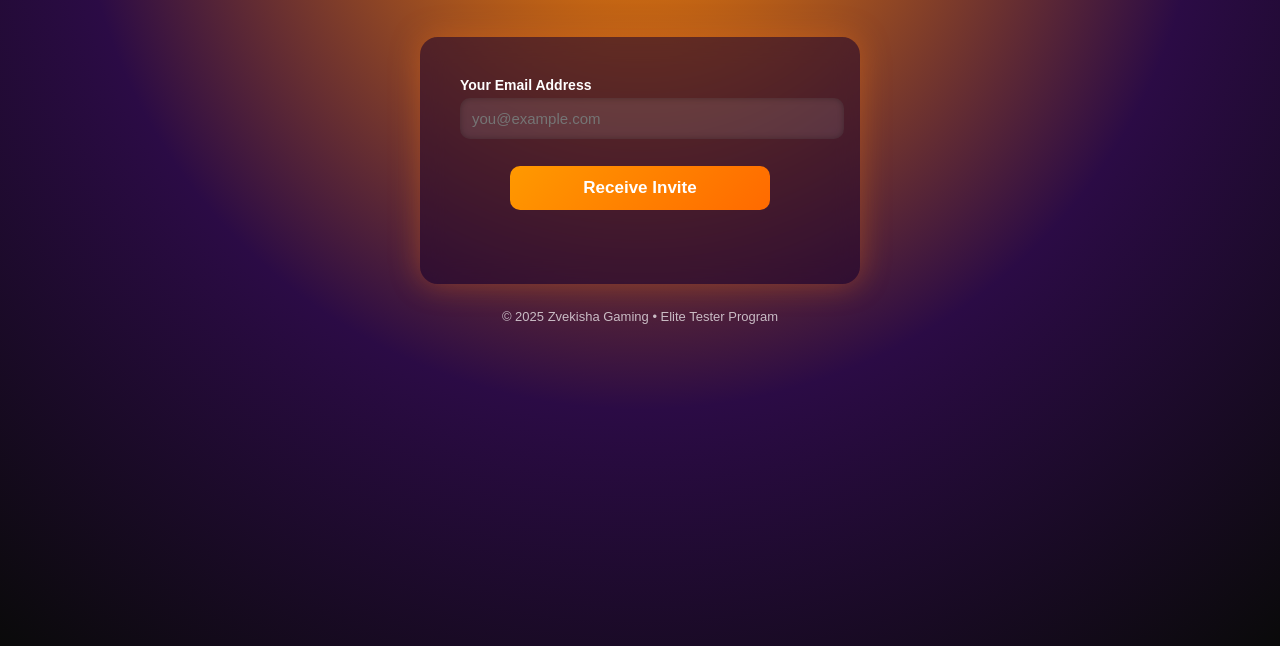
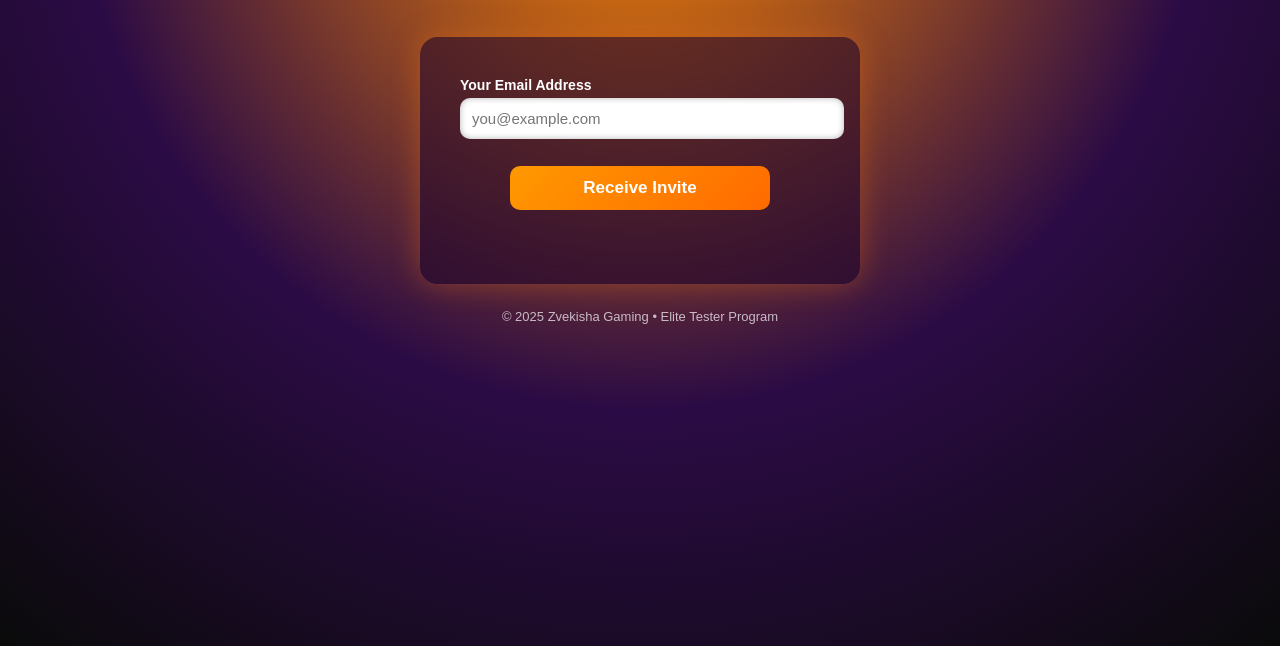
Before and after one commit to zvekisha95/zvek-invite, a website: page index.html in a window 1280 px wide. Shown: the part 154-800 px from the top of the page. Drawn offline with Linux system fonts and the light colour scheme.

Commit message:
Update index.html

```diff
--- a/index.html
+++ b/index.html
@@ -59,6 +59,7 @@
     font-weight: 600;
   }
 
+  /* ✅ Единствената промена — input бел, текст црн */
   input {
     width: 100%;
     padding: 12px;
@@ -67,12 +68,12 @@
     margin-bottom: 15px;
     outline: none;
     font-size: 15px;
-    background: rgba(255,255,255,0.1);
-    color: #fff;
+
+    background: #ffffff;     /* ✅ бело поле */
+    color: #000000;          /* ✅ црн текст */
     box-shadow: inset 0 0 6px rgba(0,0,0,0.3);
   }
 
-  /* ✅ Перфектно центрирано копче */
   button {
     width: 260px;
     padding: 12px;
```
